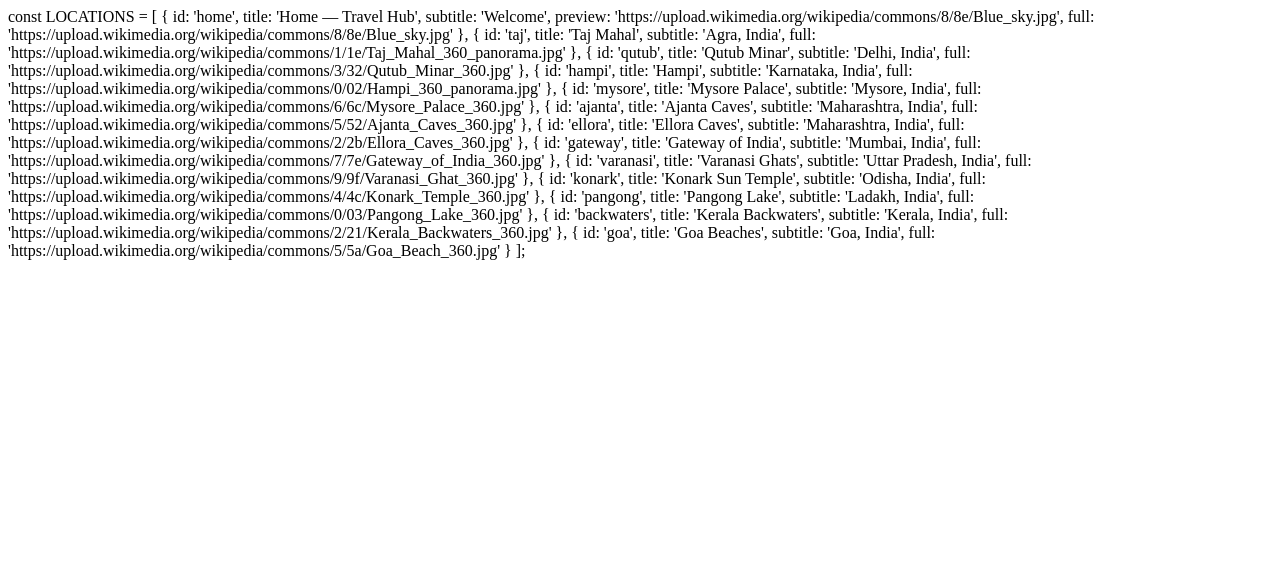
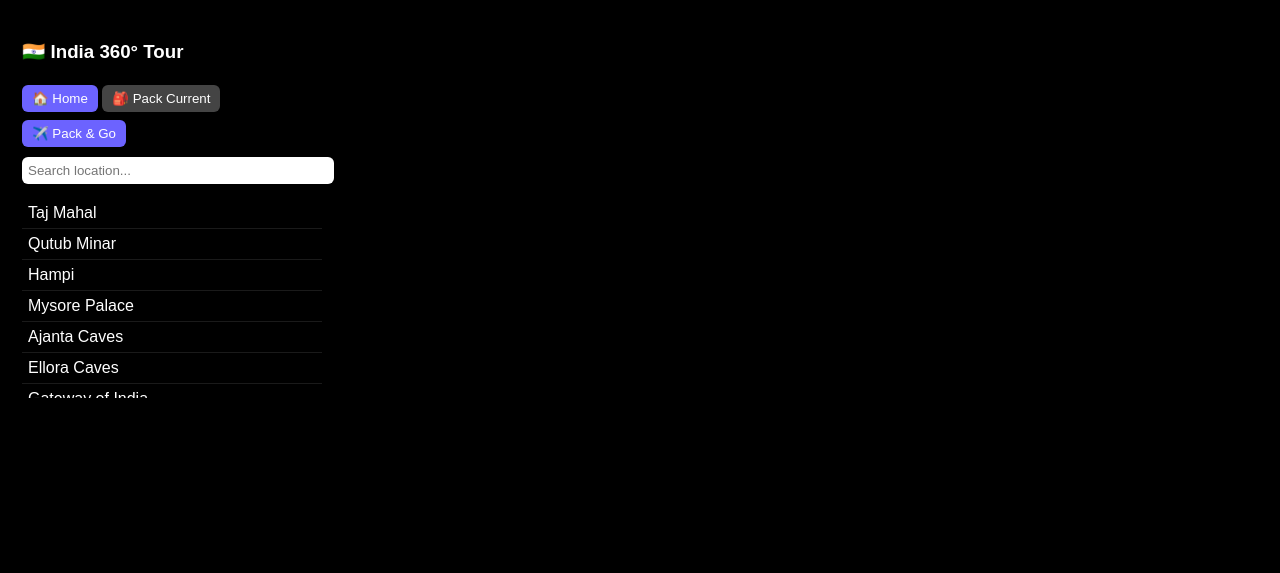
Before and after one commit to engg2226-arch/vrtour, a plain HTML site: page index.html in a window 1280 px wide. Drawn offline with Linux system fonts and the light colour scheme.

Commit message:
Update index.html

```diff
--- a/index.html
+++ b/index.html
@@ -1,90 +1,215 @@
+<!DOCTYPE html>
+<html lang="en">
+<head>
+<meta charset="UTF-8">
+<meta name="viewport" content="width=device-width, initial-scale=1.0">
+<title>India 360° Virtual Tour</title>
+
+<script src="https://aframe.io/releases/1.4.2/aframe.min.js"></script>
+
+<style>
+body {
+  margin:0;
+  font-family: Arial, sans-serif;
+  background:#000;
+  overflow:hidden;
+}
+
+#ui {
+  position:absolute;
+  top:10px;
+  left:10px;
+  z-index:10;
+  background:rgba(0,0,0,0.6);
+  padding:12px;
+  border-radius:10px;
+  color:white;
+  width:300px;
+}
+
+button {
+  padding:6px 10px;
+  margin:4px 0;
+  border:none;
+  border-radius:6px;
+  cursor:pointer;
+}
+
+.primary { background:#6c63ff; color:white; }
+.secondary { background:#444; color:white; }
+
+input {
+  width:100%;
+  padding:6px;
+  margin:6px 0;
+  border-radius:6px;
+  border:none;
+}
+
+#places {
+  max-height:200px;
+  overflow:auto;
+  margin-top:8px;
+}
+
+.place {
+  padding:6px;
+  cursor:pointer;
+  border-bottom:1px solid rgba(255,255,255,0.1);
+}
+
+.place:hover {
+  background:rgba(255,255,255,0.1);
+}
+</style>
+</head>
+
+<body>
+
+<div id="ui">
+  <h3>🇮🇳 India 360° Tour</h3>
+
+  <button class="primary" onclick="goHome()">🏠 Home</button>
+  <button class="secondary" onclick="packCurrent()">🎒 Pack Current</button>
+  <button class="primary" onclick="packAndGo()">✈️ Pack & Go</button>
+
+  <input type="text" id="search" placeholder="Search location..." onkeyup="filterPlaces()">
+
+  <div id="places"></div>
+</div>
+
+<a-scene embedded>
+  <a-sky id="sky" rotation="0 -90 0"></a-sky>
+
+  <a-entity camera look-controls wasd-controls></a-entity>
+</a-scene>
+
+<script>
+
 const LOCATIONS = [
-  { id: 'home', title: 'Home — Travel Hub', subtitle: 'Welcome',
-    preview: 'https://upload.wikimedia.org/wikipedia/commons/8/8e/Blue_sky.jpg',
-    full: 'https://upload.wikimedia.org/wikipedia/commons/8/8e/Blue_sky.jpg'
+  {
+    id:"taj",
+    name:"Taj Mahal",
+    url:"https://upload.wikimedia.org/wikipedia/commons/3/3e/Taj_Mahal_in_March_2004.jpg"
   },
-
   {
-    id: 'taj',
-    title: 'Taj Mahal',
-    subtitle: 'Agra, India',
-    full: 'https://upload.wikimedia.org/wikipedia/commons/1/1e/Taj_Mahal_360_panorama.jpg'
+    id:"qutub",
+    name:"Qutub Minar",
+    url:"https://upload.wikimedia.org/wikipedia/commons/1/1f/Qutub_Minar_India.jpg"
   },
-
   {
-    id: 'qutub',
-    title: 'Qutub Minar',
-    subtitle: 'Delhi, India',
-    full: 'https://upload.wikimedia.org/wikipedia/commons/3/32/Qutub_Minar_360.jpg'
+    id:"hampi",
+    name:"Hampi",
+    url:"https://upload.wikimedia.org/wikipedia/commons/4/4c/Hampi_India.jpg"
   },
-
   {
-    id: 'hampi',
-    title: 'Hampi',
-    subtitle: 'Karnataka, India',
-    full: 'https://upload.wikimedia.org/wikipedia/commons/0/02/Hampi_360_panorama.jpg'
+    id:"mysore",
+    name:"Mysore Palace",
+    url:"https://upload.wikimedia.org/wikipedia/commons/6/6c/Mysore_Palace.jpg"
   },
-
   {
-    id: 'mysore',
-    title: 'Mysore Palace',
-    subtitle: 'Mysore, India',
-    full: 'https://upload.wikimedia.org/wikipedia/commons/6/6c/Mysore_Palace_360.jpg'
+    id:"ajanta",
+    name:"Ajanta Caves",
+    url:"https://upload.wikimedia.org/wikipedia/commons/5/5d/Ajanta_Caves.jpg"
   },
-
   {
-    id: 'ajanta',
-    title: 'Ajanta Caves',
-    subtitle: 'Maharashtra, India',
-    full: 'https://upload.wikimedia.org/wikipedia/commons/5/52/Ajanta_Caves_360.jpg'
+    id:"ellora",
+    name:"Ellora Caves",
+    url:"https://upload.wikimedia.org/wikipedia/commons/2/2b/Ellora_Caves.jpg"
   },
-
   {
-    id: 'ellora',
-    title: 'Ellora Caves',
-    subtitle: 'Maharashtra, India',
-    full: 'https://upload.wikimedia.org/wikipedia/commons/2/2b/Ellora_Caves_360.jpg'
+    id:"gateway",
+    name:"Gateway of India",
+    url:"https://upload.wikimedia.org/wikipedia/commons/d/d3/Gateway_of_India.jpg"
   },
-
   {
-    id: 'gateway',
-    title: 'Gateway of India',
-    subtitle: 'Mumbai, India',
-    full: 'https://upload.wikimedia.org/wikipedia/commons/7/7e/Gateway_of_India_360.jpg'
+    id:"varanasi",
+    name:"Varanasi Ghats",
+    url:"https://upload.wikimedia.org/wikipedia/commons/5/5c/Varanasi_Ghat.jpg"
   },
-
   {
-    id: 'varanasi',
-    title: 'Varanasi Ghats',
-    subtitle: 'Uttar Pradesh, India',
-    full: 'https://upload.wikimedia.org/wikipedia/commons/9/9f/Varanasi_Ghat_360.jpg'
+    id:"konark",
+    name:"Konark Sun Temple",
+    url:"https://upload.wikimedia.org/wikipedia/commons/4/4c/Konark_Sun_Temple.jpg"
   },
-
   {
-    id: 'konark',
-    title: 'Konark Sun Temple',
-    subtitle: 'Odisha, India',
-    full: 'https://upload.wikimedia.org/wikipedia/commons/4/4c/Konark_Temple_360.jpg'
+    id:"pangong",
+    name:"Pangong Lake",
+    url:"https://upload.wikimedia.org/wikipedia/commons/0/03/Pangong_Tso_Lake.jpg"
   },
-
   {
-    id: 'pangong',
-    title: 'Pangong Lake',
-    subtitle: 'Ladakh, India',
-    full: 'https://upload.wikimedia.org/wikipedia/commons/0/03/Pangong_Lake_360.jpg'
+    id:"backwaters",
+    name:"Kerala Backwaters",
+    url:"https://upload.wikimedia.org/wikipedia/commons/3/35/Kerala_Backwaters.jpg"
   },
-
   {
-    id: 'backwaters',
-    title: 'Kerala Backwaters',
-    subtitle: 'Kerala, India',
-    full: 'https://upload.wikimedia.org/wikipedia/commons/2/21/Kerala_Backwaters_360.jpg'
-  },
-
-  {
-    id: 'goa',
-    title: 'Goa Beaches',
-    subtitle: 'Goa, India',
-    full: 'https://upload.wikimedia.org/wikipedia/commons/5/5a/Goa_Beach_360.jpg'
+    id:"goa",
+    name:"Goa Beaches",
+    url:"https://upload.wikimedia.org/wikipedia/commons/5/5a/Goa_Beach.jpg"
   }
 ];
+
+let bag = [];
+let current = null;
+
+const sky = document.getElementById("sky");
+const placesDiv = document.getElementById("places");
+
+function loadPlaces() {
+  placesDiv.innerHTML = "";
+  LOCATIONS.forEach(loc => {
+    const div = document.createElement("div");
+    div.className = "place";
+    div.innerText = loc.name;
+    div.onclick = () => loadLocation(loc);
+    placesDiv.appendChild(div);
+  });
+}
+
+function loadLocation(loc) {
+  sky.setAttribute("src", loc.url);
+  current = loc;
+}
+
+function goHome() {
+  sky.removeAttribute("src");
+  current = null;
+}
+
+function packCurrent() {
+  if (!current) return alert("No location selected.");
+  if (bag.includes(current)) return alert("Already packed!");
+  bag.push(current);
+  alert(current.name + " added to bag.");
+}
+
+async function packAndGo() {
+  if (bag.length === 0) return alert("Bag is empty!");
+  for (let loc of bag) {
+    loadLocation(loc);
+    await new Promise(r => setTimeout(r, 3000));
+  }
+  bag = [];
+  alert("Trip complete! Returning home.");
+  goHome();
+}
+
+function filterPlaces() {
+  const value = document.getElementById("search").value.toLowerCase();
+  placesDiv.innerHTML = "";
+  LOCATIONS.filter(loc => loc.name.toLowerCase().includes(value))
+           .forEach(loc => {
+              const div = document.createElement("div");
+              div.className = "place";
+              div.innerText = loc.name;
+              div.onclick = () => loadLocation(loc);
+              placesDiv.appendChild(div);
+           });
+}
+
+loadPlaces();
+
+</script>
+
+</body>
+</html>
```
